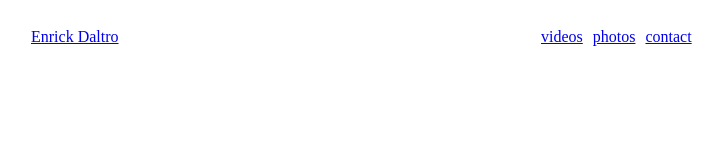
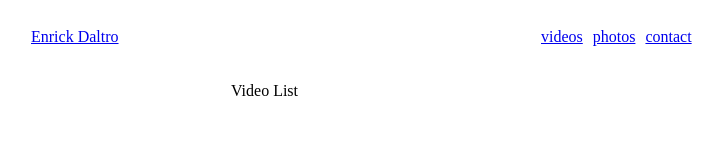
Before and after one commit to enrickdaltro/reactjs-enricksite, a React (Create React App) app: page / in a window 1280 px wide. Shown: the top 160 px of the page, without its empty margins (254-975 px from the left). Built offline with nearby package versions, Linux system fonts and the light colour scheme.

Commit message:
add css to VideoList component

```diff
--- a/src/components/App.js
+++ b/src/components/App.js
@@ -1,9 +1,15 @@
 import React from "react";
 import Header from "./Header/Header";
+import VideoList from "./VideoList/VideoList";
 
 class App extends React.Component {
   render() {
-    return <Header />;
+    return (
+      <div>
+        <Header />
+        <VideoList />
+      </div>
+    );
   }
 }
 
--- /dev/null
+++ b/src/components/VideoList/VideoList.css
@@ -0,0 +1,4 @@
+.container {
+  display: flex;
+  justify-content: center;
+}
--- a/src/components/VideoList/VideoList.js
+++ b/src/components/VideoList/VideoList.js
@@ -1,10 +1,11 @@
 import React from "react";
+import "./VideoList.css";
 
 class VideoList extends React.Component {
   render() {
     return (
       <form>
-        <ul>
+        <ul className="container">
           <li>Video List</li>
         </ul>
       </form>
```
